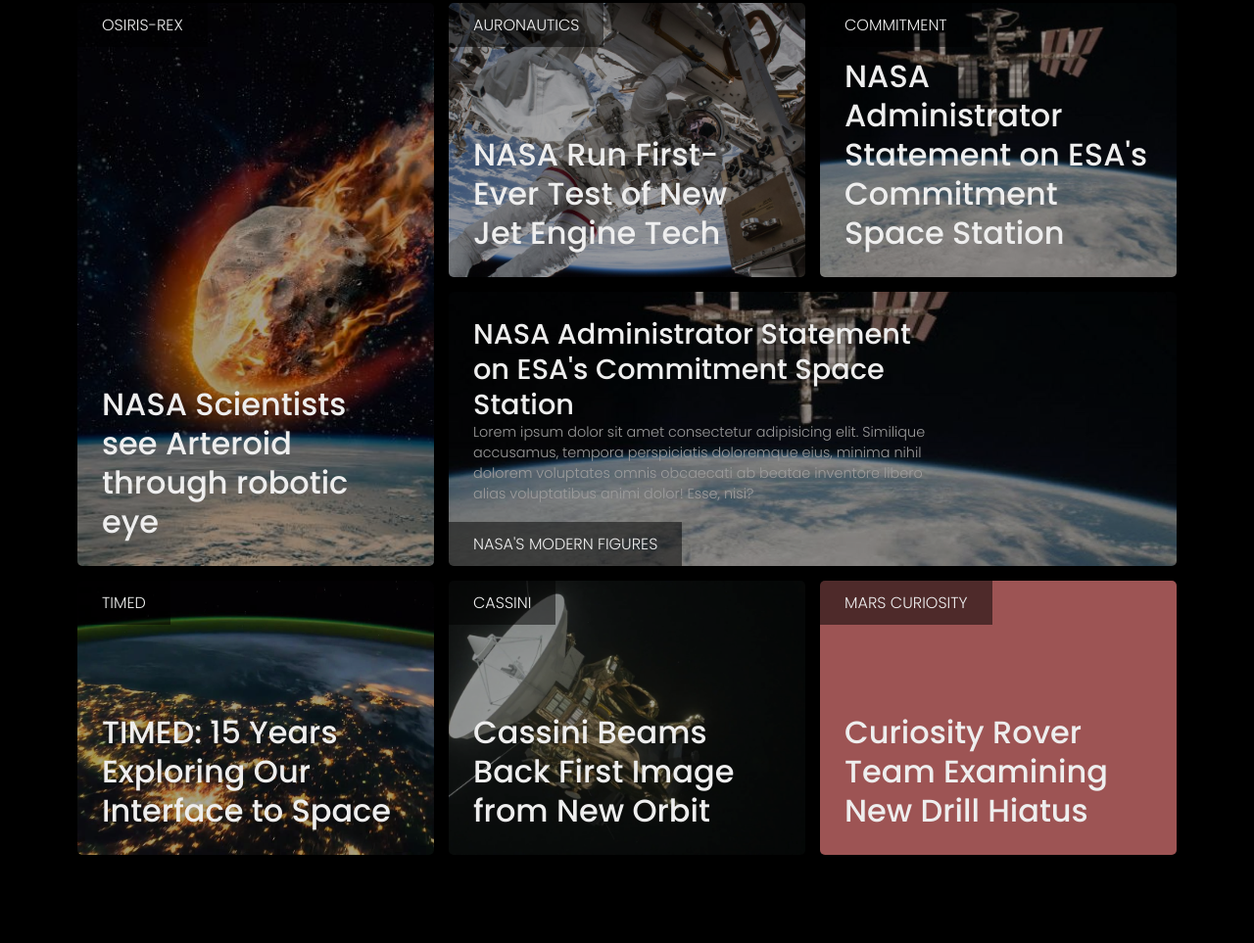
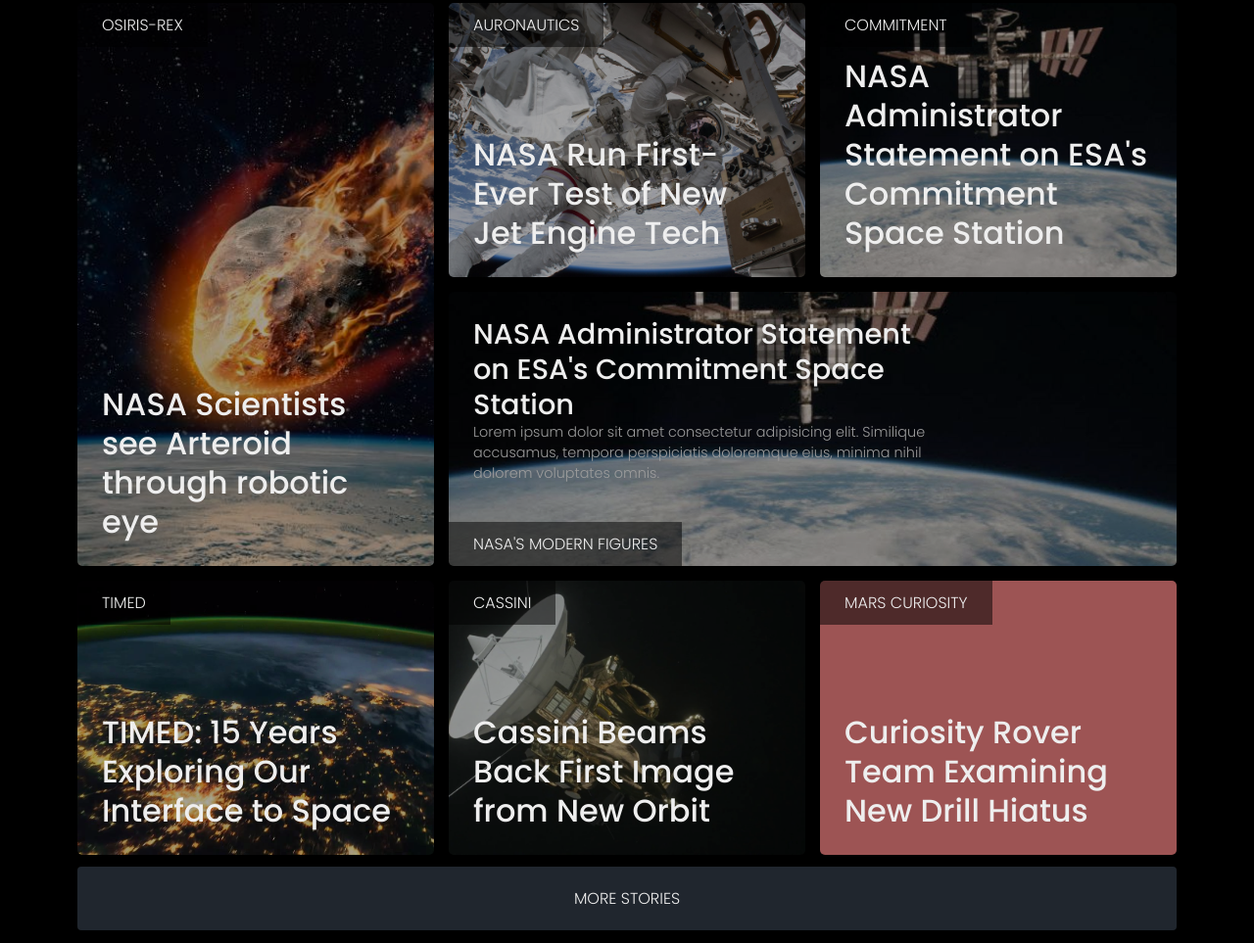
Before and after one commit to grardov/fake-nasa-website, a website: page index.html in a window 1280 px wide. Shown: the part 1191-2154 px from the top of the page at 98% size. Before the commit the page ends 2064 px from the top, so only its background shows below. Drawn offline with Linux system fonts and the light colour scheme.

Commit message:
More Stories button

```diff
--- a/index.html
+++ b/index.html
@@ -60,7 +60,7 @@
       </a>
       <a href="#" class="preview-article preview-article-landscape" style="background-image: url('./images/article-3.jpg');">
         <h3>NASA Administrator Statement on ESA's Commitment Space Station</h3>
-        <p>Lorem ipsum dolor sit amet consectetur adipisicing elit. Similique accusamus, tempora perspiciatis doloremque eius, minima nihil dolorem voluptates omnis obcaecati ab beatae inventore libero alias voluptatibus animi dolor! Esse, nisi?</p>
+        <p>Lorem ipsum dolor sit amet consectetur adipisicing elit. Similique accusamus, tempora perspiciatis doloremque eius, minima nihil dolorem voluptates omnis.</p>
         <span>NASA's Modern Figures</span>
       </a>
       <a href="#" class="preview-article" style="background-image: url('./images/article-4.jpg');">
@@ -76,6 +76,7 @@
         <span>Mars Curiosity</span>
       </a>
     </section>
+    <a href="" class="button-more-stories">More Stories</a>
     <!-- End Articles grid -->
   </div>
 </body>
--- a/styles.css
+++ b/styles.css
@@ -392,3 +392,15 @@
 
   .preview-article-landscape p { display: none; }
 }
+
+.button-more-stories {
+  display: block;
+  background-color: #20262E;
+  color: var(--color-white-font);
+  padding: 20px 0;
+  text-transform: uppercase;
+  text-decoration: none;
+  text-align: center;
+  border-radius: 4px;
+  margin: .8rem 0;
+}
```
